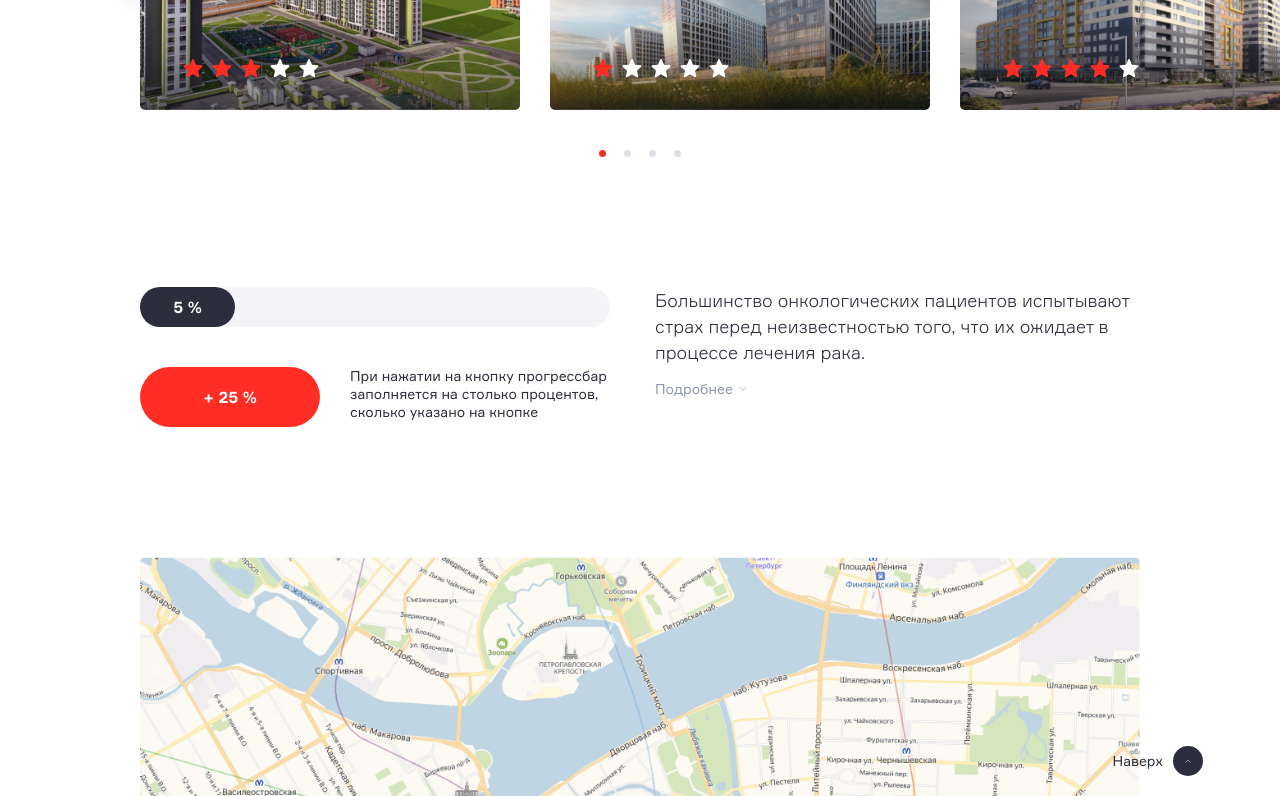
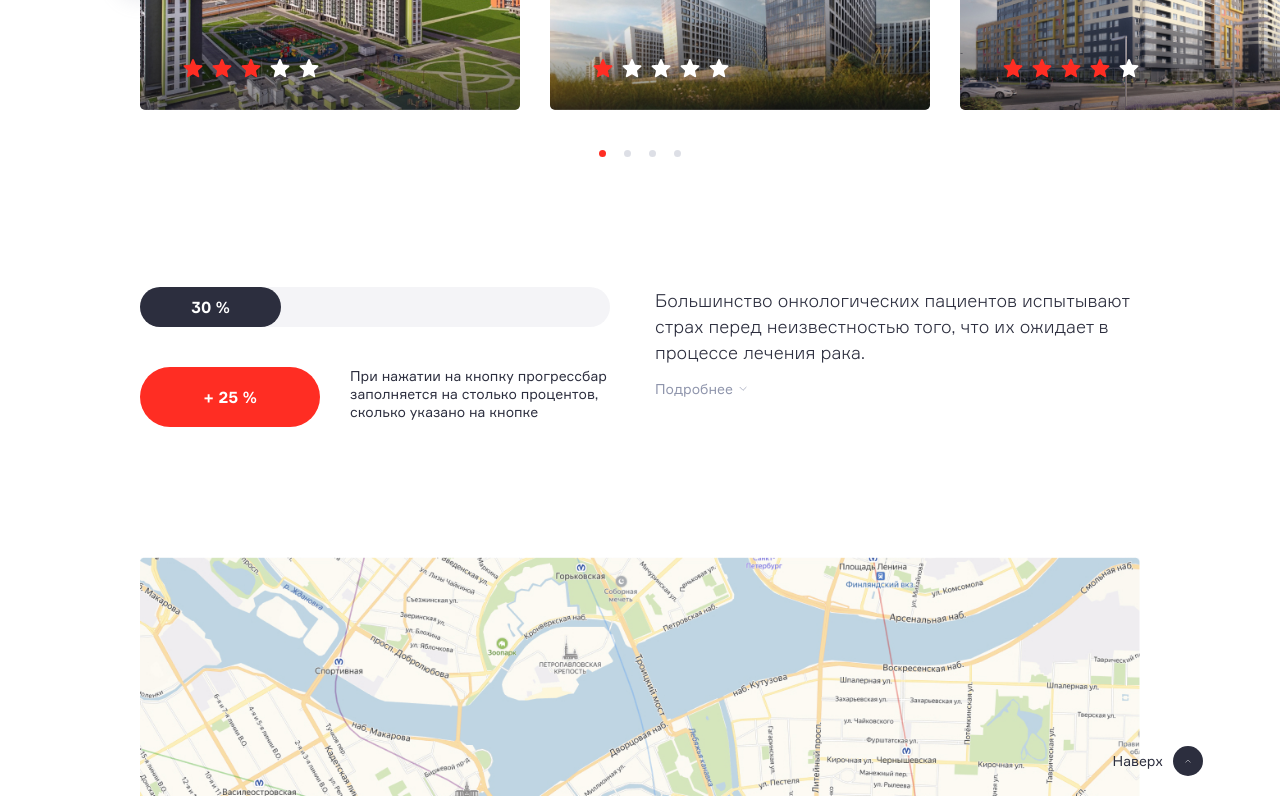
Before and after one commit to g1rz/pan_test, a website: page app/pug/index.pug in a window 1280 px wide. Both pictures are taken after a click on the button "+ 25 %". Shown: the part 1148-1944 px from the top of the page. Drawn offline with nearby package versions, Linux system fonts and the light colour scheme; files that its build step writes are made by us from their sources; files whose address does not match are found by name.

Commit message:
прогрессбар

```diff
--- a/app/js/scripts.js
+++ b/app/js/scripts.js
@@ -1,6 +1,8 @@
 document.addEventListener("DOMContentLoaded", function(event) {
     slider();
     let selector = new SelectorItem('.selector');
+
+    let progressbar = new ProgressbarItem('.progressbar-wrap');
 
 });
 
@@ -63,3 +65,39 @@ class SelectorItem {
         });
     }
 }
+
+class ProgressbarItem {
+
+    constructor(selector) {
+        this.selector = selector;
+        this.progressbarItem = document.querySelector(selector);
+
+        if (this.progressbarItem) {
+            this.btn = this.progressbarItem.querySelector('.progressbar-btn');
+            this.line = this.progressbarItem.querySelector('.progressbar__inner');
+            this.addWidth = +this.btn.getAttribute('data-add');
+        } else {
+            console.error(`Селектор ${selector} не найден!`);
+            return
+        }
+
+        this.events()
+    }
+
+    events() {
+        const $progressbarBtn = document.querySelector('.progressbar-btn');
+        const $prograssbarLine = document.querySelector('.progressbar__inner');
+        this.btn.addEventListener('click', e => {
+
+            let width = this.line.style.width;
+            width = +width.replace(/%/g, '');
+            let newWidth = width + this.addWidth;
+
+            newWidth = newWidth > 100 ? 100 : newWidth;
+
+            this.line.style.width = newWidth + '%';
+            this.line.textContent = newWidth + ' %';
+        });
+    }
+
+}
--- a/app/pug/sections/3_info.pug
+++ b/app/pug/sections/3_info.pug
@@ -7,7 +7,7 @@ section.section
                         .progressbar__inner(style="width:5%", data-val="5")
                             | 5 %
                     .progressbar-control
-                        button.progressbar-btn.btn.btn--primary
+                        button.progressbar-btn.btn.btn--primary(data-add="25")
                             | + 25 %
                         p.progressbar-info
                             | При нажатии на кнопку прогрессбар заполняется на столько процентов, сколько указано на кнопке
--- a/app/sass/components/_progressbar.sass
+++ b/app/sass/components/_progressbar.sass
@@ -22,6 +22,7 @@
         line-height: 20px
         color: #fff
         text-align: center
+        transition: width 0.3s ease
 
 
 .progressbar-control
```
Also changed, not shown: app/css/style.css, app/index.html, 1 other file.
